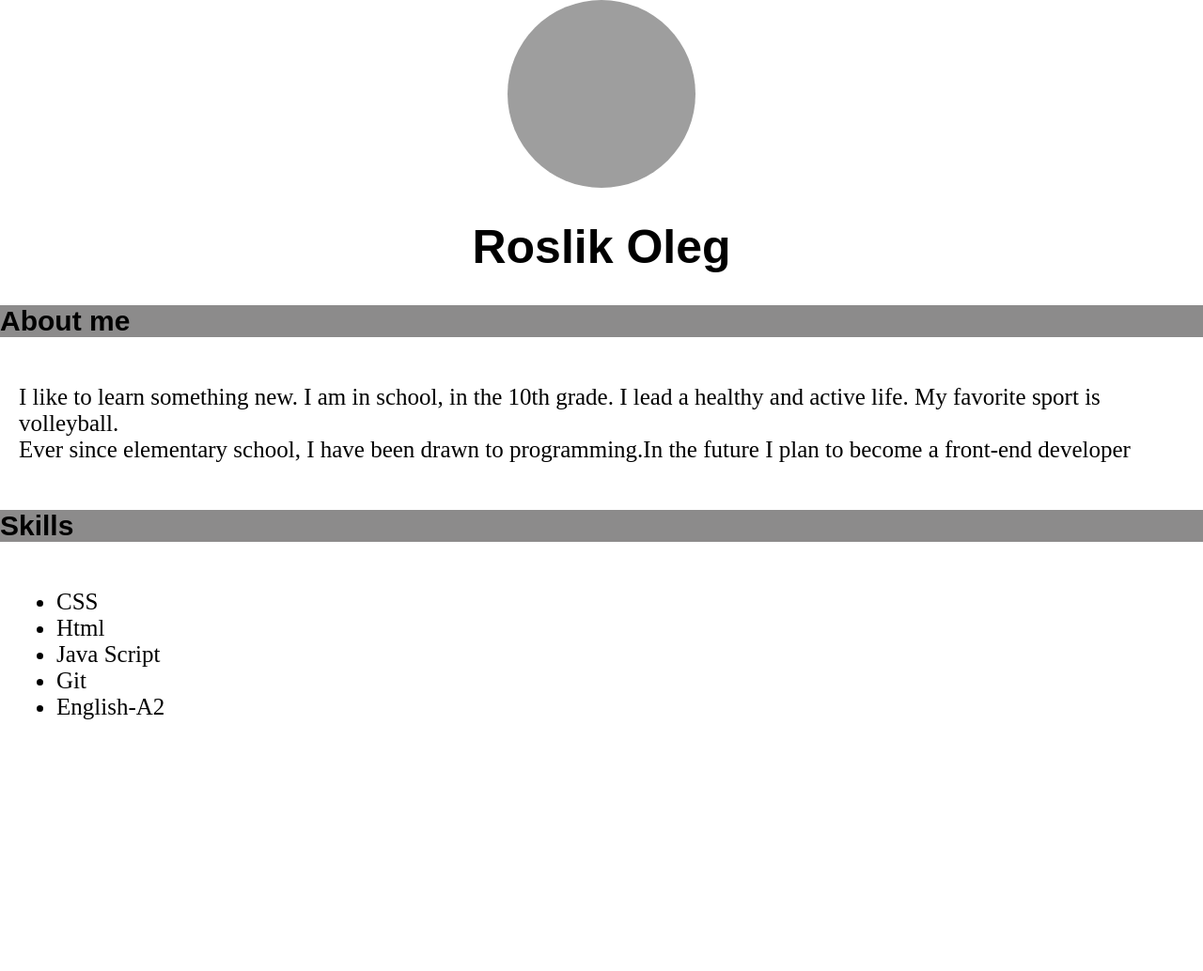
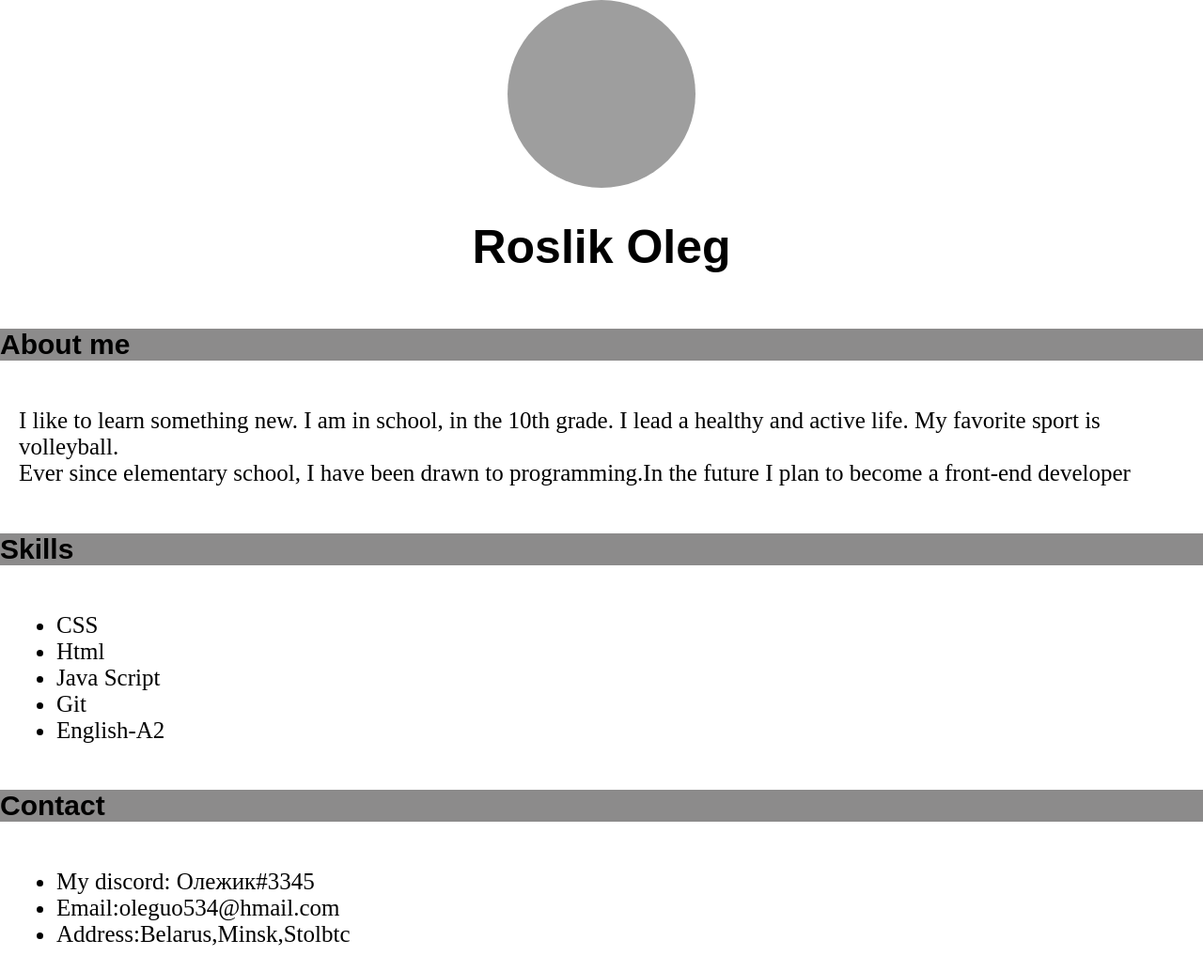
Before and after one commit to Oleg87312/rsschool-cv, a plain HTML site: page index.html in a window 1280 px wide. Shown: the whole page at 94% size. Before the commit the page ends 800 px from the top, so only its background shows below. Drawn offline with Linux system fonts and the light colour scheme; grey boxes are pictures that could not be loaded.

Commit message:
make contact

```diff
--- a/index.html
+++ b/index.html
@@ -13,13 +13,13 @@
         <h1 class="user-name">Roslik Oleg</h1>
         </header>
     <main class="all"></main>
-        <h2 class="information">About me</h2>
+        <h2 class="h">About me</h2>
         <p behavior="alternate" class="about-me">
          I like to learn something new. I am in school, in the 10th grade. I lead a healthy and active life. My favorite sport is volleyball.
          <br>
          Ever since elementary school, I have been drawn to programming.In the future I plan to become a front-end developer
         </p>
-        <h2 class="skills">
+        <h2 class="h">
             Skills
         </h2>
         <ul class="skills-list">
@@ -29,7 +29,14 @@
             <li>Git</li>
             <li>English-A2</li>
         </ul>
-
+        <h2 class="h">
+            Contact
+        </h2>
+            <ul class="contact">
+                <li>My discord: Олежик#3345</li>
+                <li>Email:oleguo534@hmail.com</li>
+                <li>Address:Belarus,Minsk,Stolbtc</li>
+            </ul>
     </main>
 </body>
 </html>
--- a/style.css
+++ b/style.css
@@ -16,11 +16,7 @@ body{
     font-size: 50px;
     font-family: "Poppins", Arial, sans-serif;
 }
-.information{
-    font-size: 30px;
-    background-color: #8c8b8b;
-    font-family: "Poppins", Arial, sans-serif;
-}
+
 .about-me{
     font-size: 25px;
     font-weight: 400;
@@ -28,7 +24,7 @@ body{
     margin-right: 0;
     float: left;
 }
-.skills{
+.h{
     font-size: 30px;
     font-family: "Poppins", Arial, sans-serif;
     float: left;
@@ -42,3 +38,10 @@ body{
     margin-right: 0;
     float: left;
 }
+.contact{
+    font-size: 25px;
+    font-weight: 400;
+    margin-left: 20px;
+    margin-right: 0;
+    float: left;
+}
```
